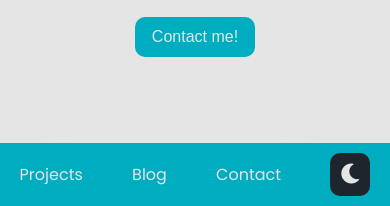
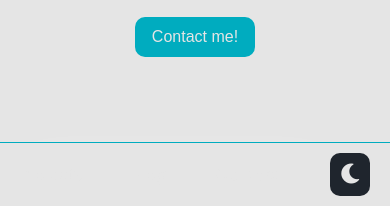
Before and after one commit to rafamedtech/my-portfolio, a plain HTML site: page index.html in a window 390 px wide. Shown: the part 638-844 px from the top of the page. Drawn offline with Linux system fonts and the light colour scheme.

Commit message:
mobile nav colors updated

```diff
--- a/style.css
+++ b/style.css
@@ -222,7 +222,8 @@ Navigation Bar
   left: 0;
   right: 0;
   height: inherit;
-  background-color: var(--primary-color);
+  background-color: var(--secondary-color);
+  border-top: 1px solid var(--primary-color);
 }
 
 .nav ul li {
@@ -582,6 +583,7 @@ Media Queries
     position: relative;
     gap: 3rem;
     background-color: transparent;
+    border-top: none;
   }
 
   .nav ul li:hover a {
```
